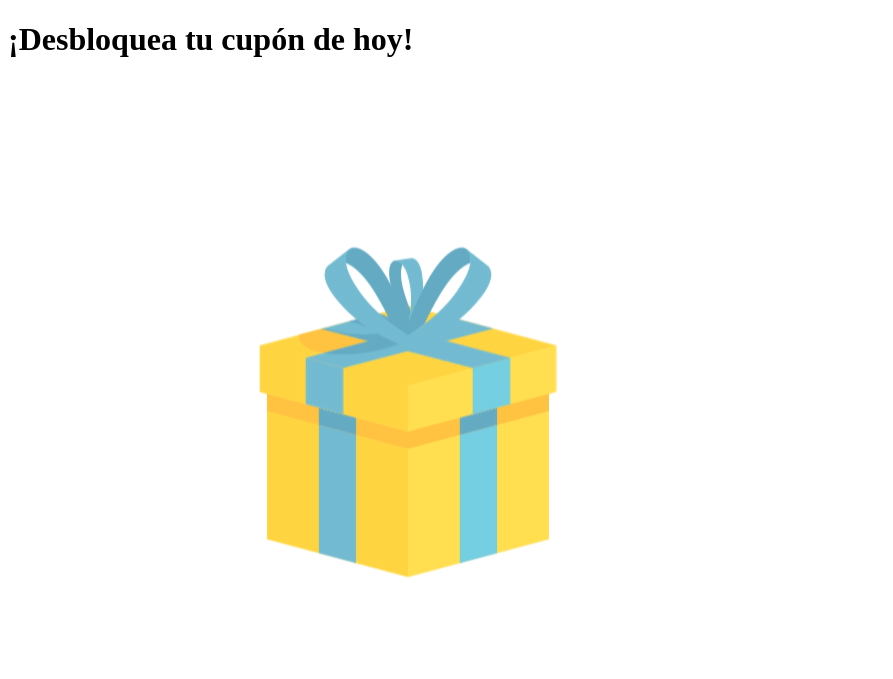
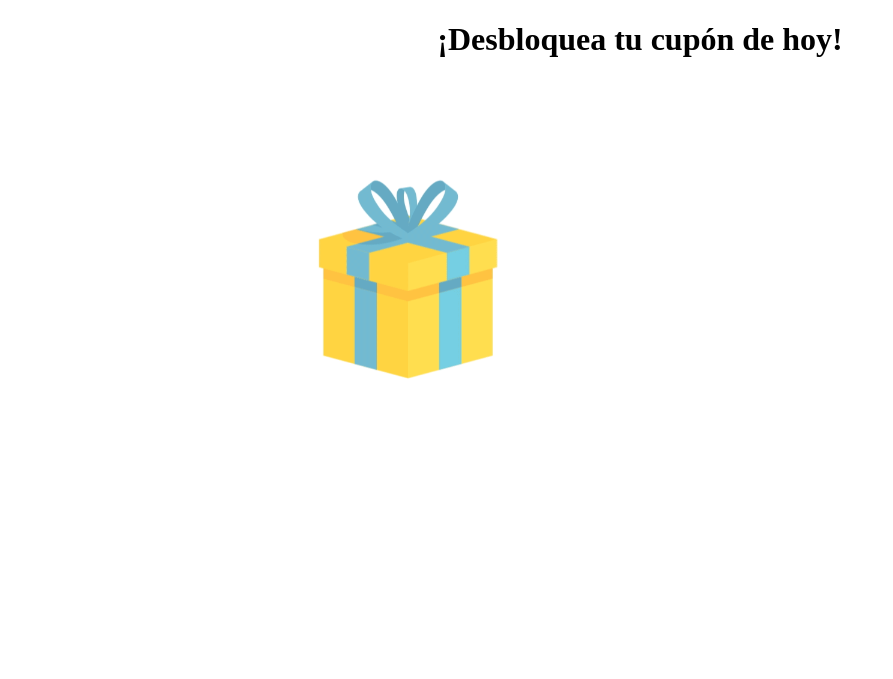
Before and after one commit to cristobalcanomorey/newCuponesGargamel, a Flask app: page / in a window 1280 px wide. Shown: the top 679 px of the page, without its empty margins (0-893 px from the left). Run offline with Flask 3, Linux system fonts and the light colour scheme.

Commit message:
Primeros bocetos

```diff
--- a/app.py
+++ b/app.py
@@ -42,33 +42,25 @@ unlocked_coupons = []
 
 @app.route('/')
 def index():
-
     today = datetime.now().strftime('%Y-%m-%d')
 
-    # Leer y decodificar la cookie
-    unlocked_dates_cookie = request.cookies.get('unlocked_coupons', '')
-    unlocked_dates = unquote(unlocked_dates_cookie).split(",") if unlocked_dates_cookie else []
+    # Leer la cookie correctamente
+    unlocked_coupons_cookie = request.cookies.get('unlocked_coupons', '{}')
+    try:
+        unlocked_coupons_data = json.loads(unlocked_coupons_cookie)
+    except json.JSONDecodeError:
+        unlocked_coupons_data = {}
 
-    # Cargar los cupones desbloqueados basados en las fechas
-    unlocked_coupons.clear()  # Limpiar la lista actual
-    for date in unlocked_dates:
-        if date:  # Ignorar cadenas vacías
-            # Buscar el cupón por su fecha
-            if date in coupons:
-                coupon = coupons[date]
-                if coupon not in unlocked_coupons:
-                    unlocked_coupons.append(coupon)
-    print( unlocked_coupons )
+    # Verificar si el cupón de hoy ya está desbloqueado
+    if today in unlocked_coupons_data:
+        return redirect(url_for('coupon_list'))  # Evitar mostrar el regalo de nuevo
+
     if today in coupons:
         coupon = coupons[today]
-        if coupon in unlocked_coupons:
-            # Si el cupón del día ya está desbloqueado, redirigir a la lista de cupones
-            return redirect(url_for('coupon_list'))
-        else:
-            # Si no está desbloqueado, mostrar el GIF
-            return render_template('index.html', today=today, coupon=coupon)
+        return render_template('index.html', today=today, coupon=coupon)
     else:
         return "No hay cupones disponibles hoy."
+
 
 from flask import jsonify
 
@@ -77,20 +69,29 @@ def unlock_coupon(date):
     if date in coupons:
         coupon = coupons[date]
 
-        # Leer y decodificar la cookie existente
+        # Leer y decodificar la cookie correctamente
         unlocked_coupons_cookie = request.cookies.get('unlocked_coupons', '{}')
-        unlocked_coupons = json.loads(unlocked_coupons_cookie)
+        try:
+            unlocked_coupons = json.loads(unlocked_coupons_cookie)
+        except json.JSONDecodeError:
+            unlocked_coupons = {}
 
         # Si el cupón no está en la lista, agregarlo
         if date not in unlocked_coupons:
-            unlocked_coupons[date] = {"code": coupon["code"], "description": coupon["description"], "redeemed": False}
+            unlocked_coupons[date] = {
+                "code": coupon["code"],
+                "description": coupon["description"],
+                "img": coupon["img"],
+                "redeemed": False
+            }
 
         # Guardar la cookie actualizada
-        response = make_response(jsonify(coupon))  # Devolver el cupón en formato JSON
-        response.set_cookie('unlocked_coupons', json.dumps(unlocked_coupons))  # Convertir el diccionario en una cadena JSON
+        response = make_response(jsonify(coupon))
+        response.set_cookie('unlocked_coupons', json.dumps(unlocked_coupons), httponly=True, max_age=60*60*24*365)
         return response
     else:
         return jsonify({"error": "Cupón no disponible."}), 404
+
 
 @app.route('/redeem/<code>')
 def redeem_coupon(code):
@@ -112,6 +113,10 @@ def redeem_coupon(code):
 
 @app.route('/unlocked/<code>')
 def unlocked_coupon(code):
+# Buscar el cupón en los desbloqueados
+    unlocked_coupons_cookie = request.cookies.get('unlocked_coupons', '{}')
+    unlocked_coupons = json.loads(unlocked_coupons_cookie)
+
     coupon = next((c for c in unlocked_coupons if c['code'] == code), None)
     if coupon:
         return render_template('unlocked_coupon.html', coupon=coupon)
@@ -124,8 +129,12 @@ def coupon_list():
     unlocked_coupons_cookie = request.cookies.get('unlocked_coupons', '{}')
     unlocked_coupons = json.loads(unlocked_coupons_cookie)
 
+
     # Convertir el diccionario en una lista para la plantilla
     coupons_list = [coupon for coupon in unlocked_coupons.values()]
+    print(json.dumps(coupons_list, indent=4))
+    print("Cupones desbloqueados:", coupons_list)
+
     return render_template('coupon_list.html', coupons=coupons_list)
 
 @app.route('/coupon/<code>')
@@ -137,7 +146,7 @@ def coupon_detail(code):
     # Buscar el cupón por su código
     coupon = next((coupon for coupon in unlocked_coupons.values() if coupon["code"] == code), None)
     if coupon:
-        return render_template('unlocked_coupon.html', coupon=coupon)
+        return render_template('coupon_detail.html', coupon=coupon)
     else:
         return "Cupón no encontrado."
 
--- a/static/css/style.css
+++ b/static/css/style.css
@@ -11,3 +11,21 @@
     background-color: #ccc;
     cursor: not-allowed;
 }
+
+.flex{
+    display: flex;
+}
+.column{
+    flex-direction: column;
+}
+.m-auto{
+    margin: auto;
+}
+img{
+    width: 60%;
+    height: auto;
+}
+
+h2,h1,p{
+    text-align: center;
+}
--- a/templates/coupon_detail.html
+++ b/templates/coupon_detail.html
@@ -4,13 +4,14 @@
     <meta charset="UTF-8">
     <meta name="viewport" content="width=device-width, initial-scale=1.0">
     <title>Detalle del Cupón</title>
-    <link rel="stylesheet" href="static/css/styles.css">
+    <link rel="stylesheet" href="static/css/style.css">
 </head>
 <body>
     <h1>Detalle del Cupón</h1>
+    <img src="../{{ coupon.img }}" alt="Imagen del Cupón" class="coupon-image" id="coupon-image">
     <p>Código: {{ coupon.code }}</p>
     <p>Descripción: {{ coupon.description }}</p>
     <a href="{{ url_for('coupon_list') }}">Volver a la lista de cupones</a>
-    <script src="static/js/script.js">    </script>
+    <!-- <script src="static/js/script.js">    </script> -->
 </body>
 </html>
--- a/templates/coupon_list.html
+++ b/templates/coupon_list.html
@@ -13,7 +13,7 @@
             <li>
                 <div>
                 <a href="{{ url_for('coupon_detail', code=coupon.code) }}">{{ coupon.code }}</a>
-
+                <img src="{{ coupon['img'] }}" alt="Imagen del Cupón" style="width: 100px;">
                 <!-- Botón para compartir por WhatsApp -->
                 <!-- <button id="whatsapp-button" class="whatsapp-button" onclick="shareOnWhatsApp()" {{ 'disabled' if coupon.redeemed else '' }}>
                     Compartir por WhatsApp
--- a/templates/index.html
+++ b/templates/index.html
@@ -7,39 +7,74 @@
     <link rel="stylesheet" href="static/css/style.css">
     <style>
         .hidden {
-            display: none;
+            display: none !important;
         }
     </style>
-    <script>
-        // Manejar el clic en el GIF
 
-    </script>
 </head>
 <body>
     <h1>¡Desbloquea tu cupón de hoy!</h1>
 
     <!-- Contenedor para el GIF inicial -->
-    <div id="gif-container">
-        <a href="#" id="unlock-link">
-            <img src="static/img/gift.gif" alt="Regalo" id="gif">
+    <div class="flex" id="gif-container">
+        <a class="flex" href="#" id="unlock-link">
+            <img class="m-auto" src="static/img/gift.gif" alt="Regalo" id="gif">
         </a>
     </div>
 
     <!-- Contenedor para el segundo GIF -->
-    <div id="second-gif-container" class="hidden">
-        <img src="static/img/opened-gift.gif" alt="Regalo Abierto" id="second-gif">
+    <div id="second-gif-container" class="hidden flex">
+        <img src="static/img/opened-gift.gif" alt="Regalo Abierto" id="second-gif" class="m-auto">
     </div>
 
     <!-- Contenedor para el cupón desbloqueado -->
-    <div id="unlocked-coupon-container" class="hidden">
-        <h2>¡Cupón Desbloqueado!</h2>
-        <img src="{{ coupon.image }}" alt="Imagen del Cupón" class="coupon-image" id="coupon-image">
-        <p>Código: <span id="coupon-code"></span></p>
-        <p>Descripción: <span id="coupon-description"></span></p>
-        <p>Entra a diario para desbloquear nuevos cupones</p>
-        <a href="/coupons">Ver todos los cupones desbloqueados</a>
+    <div id="unlocked-coupon-container" class="hidden flex column">
+        <h2 class="m-auto">¡Cupón Desbloqueado!</h2>
+        <img  src="{{ coupon.img }}" alt="Imagen del Cupón" class="coupon-image m-auto" id="coupon-image">
+        <p class="m-auto hidden">Código: <span id="coupon-code"></span></p>
+        <p class="m-auto"><span id="coupon-description"></span></p>
+        <p class="m-auto">Entra a diario para desbloquear nuevos cupones</p>
+        <a class="m-auto" href="/coupons">Ver todos los cupones desbloqueados</a>
     </div>
 
-    <script src="static/js/script.js">    </script>
+    <script>
+        // Manejar el clic en el GIF
+// Obtener referencias a los elementos del DOM
+const unlockLink = document.getElementById('unlock-link');
+const gifContainer = document.getElementById('gif-container');
+const secondGifContainer = document.getElementById('second-gif-container');
+const unlockedCouponContainer = document.getElementById('unlocked-coupon-container');
+const couponCode = document.getElementById('coupon-code');
+const couponDescription = document.getElementById('coupon-description');
+
+
+unlockLink.addEventListener('click', async (event) => {
+    event.preventDefault(); // Evitar que el enlace recargue la página
+
+    // Ocultar el GIF inicial y mostrar el segundo GIF
+    gifContainer.classList.add('hidden');
+    secondGifContainer.classList.remove('hidden');
+
+    // Esperar 2 segundos
+    await new Promise(resolve => setTimeout(resolve, 1700));
+
+    // Obtener el cupón del día
+    const today = new Date().toISOString().split('T')[0]; // Formato YYYY-MM-DD
+    const response = await fetch(`/unlock/${today}`);
+    if (response.ok) {
+        const coupon = await response.json();
+
+        // Mostrar el cupón desbloqueado
+        couponCode.textContent = coupon.code;
+        couponDescription.textContent = coupon.description;
+        secondGifContainer.classList.add('hidden');
+        unlockedCouponContainer.classList.remove('hidden');
+    } else {
+        alert("Error al desbloquear el cupón.");
+    }
+
+
+});
+    </script>
 </body>
 </html>
--- a/templates/unlocked_coupon.html
+++ b/templates/unlocked_coupon.html
@@ -8,7 +8,7 @@
 </head>
 <body>
     <h1>¡Cupón Desbloqueado!</h1>
-    <img src="{{ coupon.image }}" alt="Imagen del Cupón" class="coupon-image" id="coupon-image">
+    <img src="{{ coupon['img'] }}" alt="Imagen del Cupón" class="coupon-image" id="coupon-image">
     <p>Código: {{ coupon.code }}</p>
     <p>Descripción: {{ coupon.description }}</p>
     <a href="{{ url_for('coupon_list') }}">Ver todos los cupones desbloqueados</a>
```
Also changed, not shown: static/js/script.js (+28 -28 lines).
